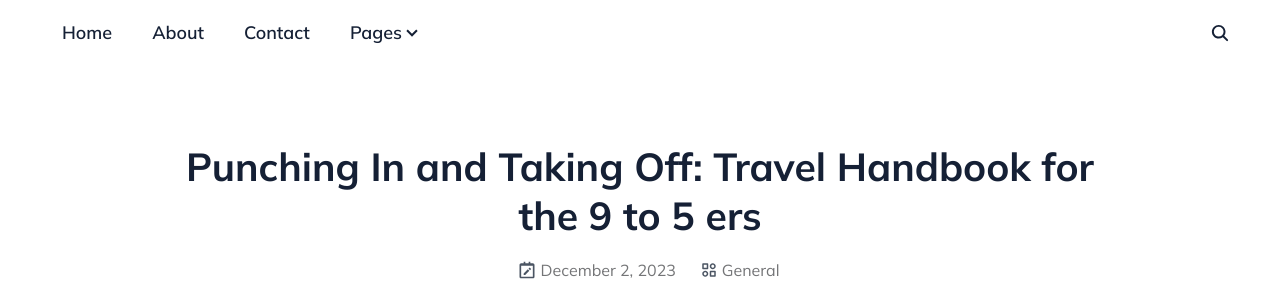
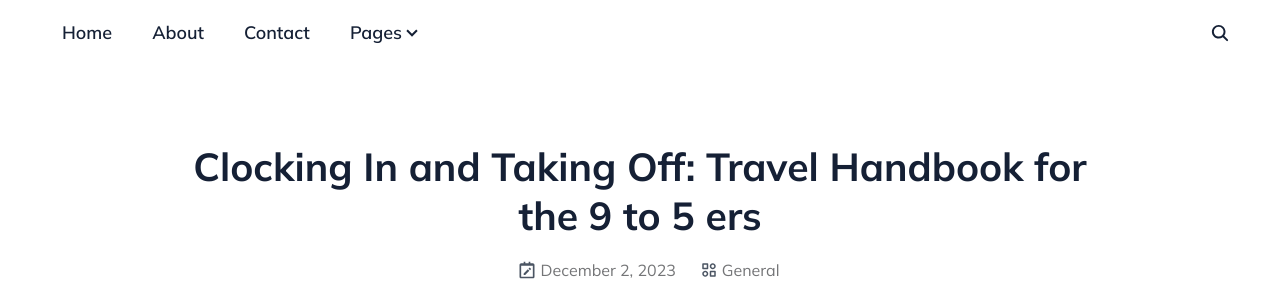
Before and after one commit to samratjha96/travel-blog, an Astro site: page /hello in a window 1280 px wide. Shown: the part 821-1114 px from the top of the page. Built offline with nearby package versions, Linux system fonts and the light colour scheme; Astro itself is replaced by a stand-in of ours; what tailwind-bootstrap-grid would draw is missing.

Commit message:
chore: Update title of intro post

```diff
--- a/src/content/posts/hello.md
+++ b/src/content/posts/hello.md
@@ -1,5 +1,5 @@
 ---
-title: "Punching In and Taking Off: Travel Handbook for the 9 to 5 ers"
+title: "Clocking In and Taking Off: Travel Handbook for the 9 to 5 ers"
 description: "How to travel without quitting your job"
 date: 2023-12-02T05:00:00Z
 image: "/images/posts/intro_post.jpeg"
```
